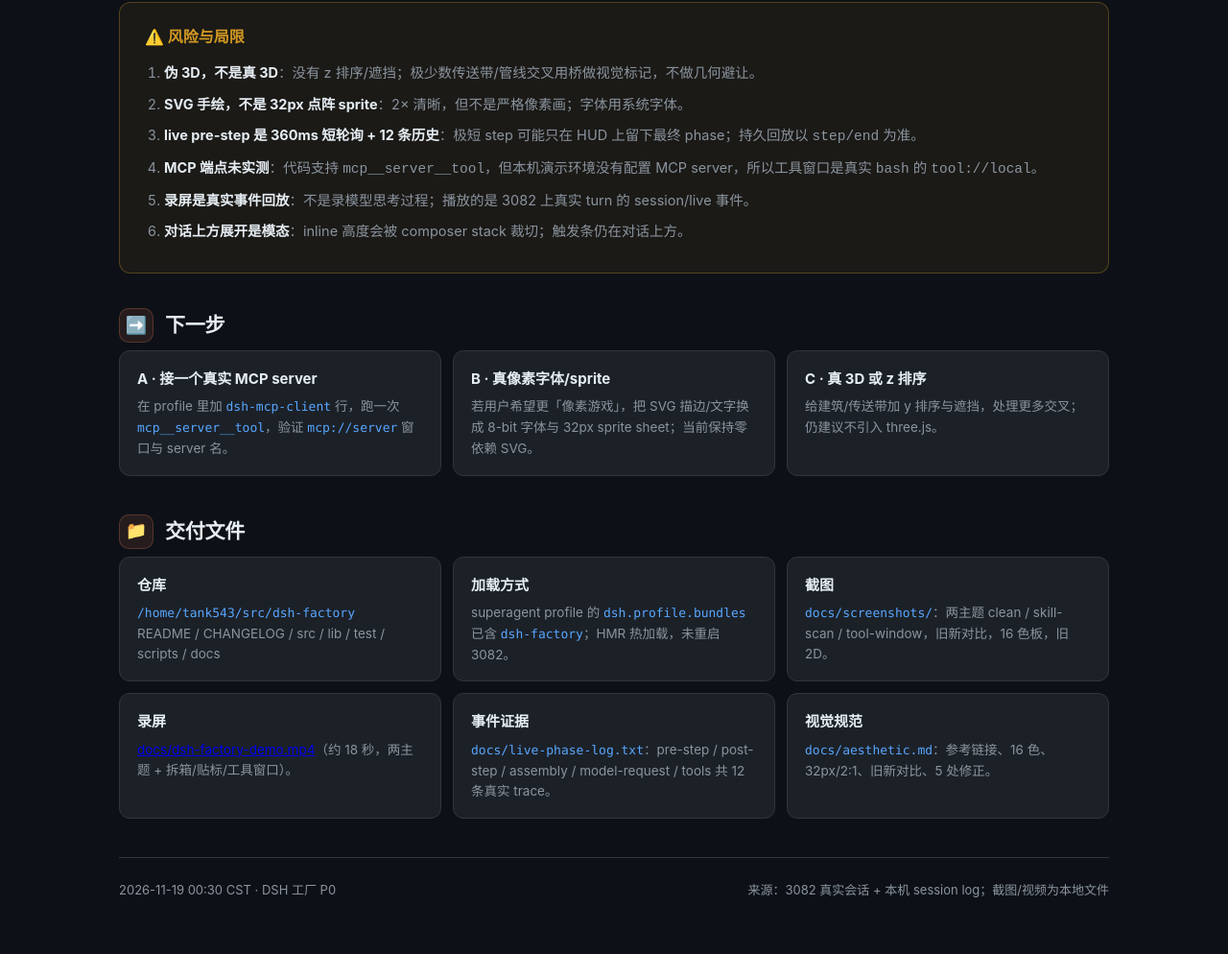
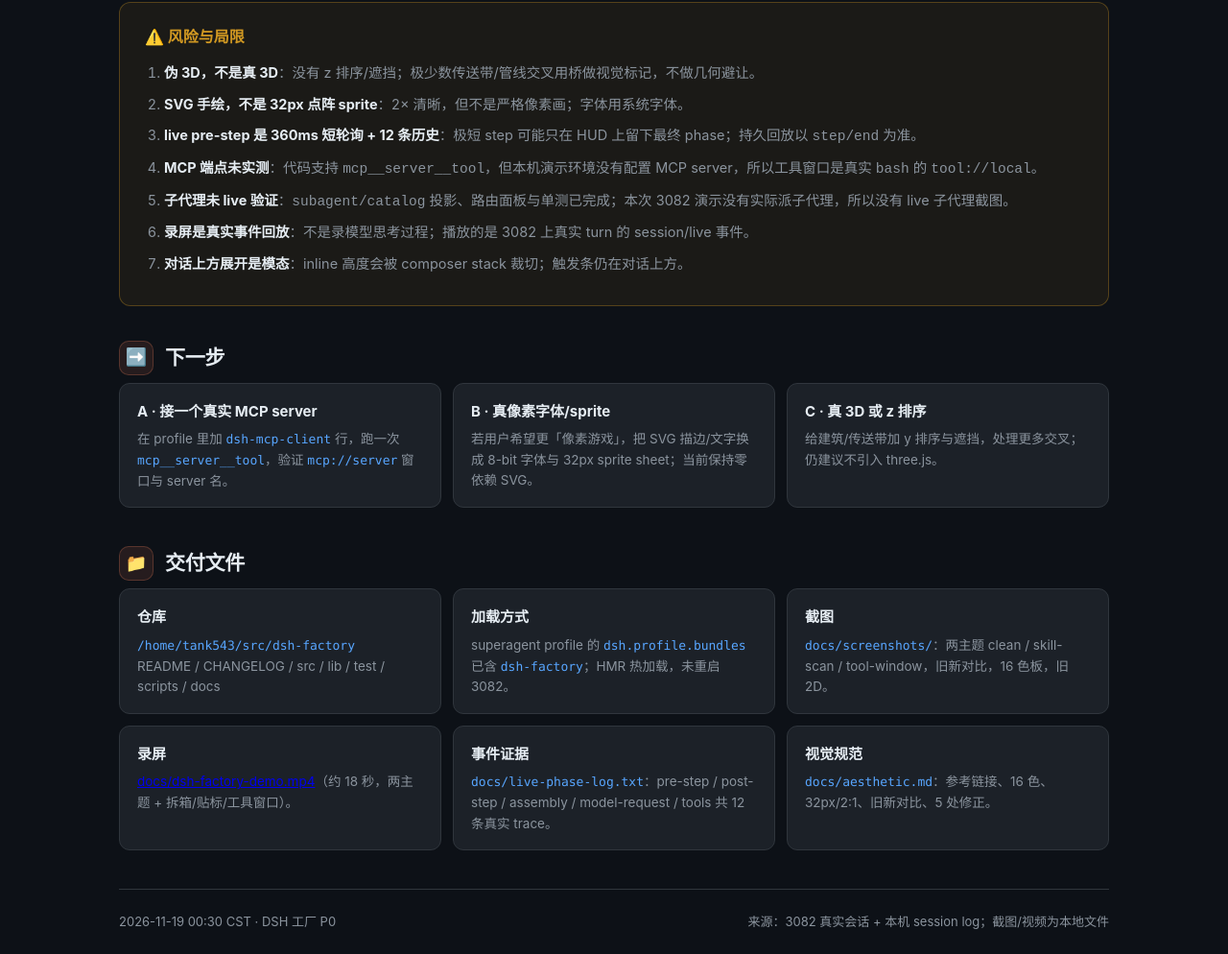
Before and after one commit to Tank543jq123/dsh-factory, a website: page docs/dsh-factory-汇报.html in a window 1280 px wide. Shown: the part 5540-6534 px from the top of the page at 96% size. Drawn offline with Linux system fonts and the light colour scheme.

Commit message:
docs: mark subagent as unit-tested, not live

```diff
--- a/docs/dsh-factory-汇报.html
+++ b/docs/dsh-factory-汇报.html
@@ -129,6 +129,7 @@
       <li><b>SVG 手绘，不是 32px 点阵 sprite</b>：2× 清晰，但不是严格像素画；字体用系统字体。</li>
       <li><b>live pre-step 是 360ms 短轮询 + 12 条历史</b>：极短 step 可能只在 HUD 上留下最终 phase；持久回放以 <code>step/end</code> 为准。</li>
       <li><b>MCP 端点未实测</b>：代码支持 <code>mcp__server__tool</code>，但本机演示环境没有配置 MCP server，所以工具窗口是真实 <code>bash</code> 的 <code>tool://local</code>。</li>
+      <li><b>子代理未 live 验证</b>：<code>subagent/catalog</code> 投影、路由面板与单测已完成；本次 3082 演示没有实际派子代理，所以没有 live 子代理截图。</li>
       <li><b>录屏是真实事件回放</b>：不是录模型思考过程；播放的是 3082 上真实 turn 的 session/live 事件。</li>
       <li><b>对话上方展开是模态</b>：inline 高度会被 composer stack 裁切；触发条仍在对话上方。</li>
     </ol>
```
Also changed, not shown: README.md.
